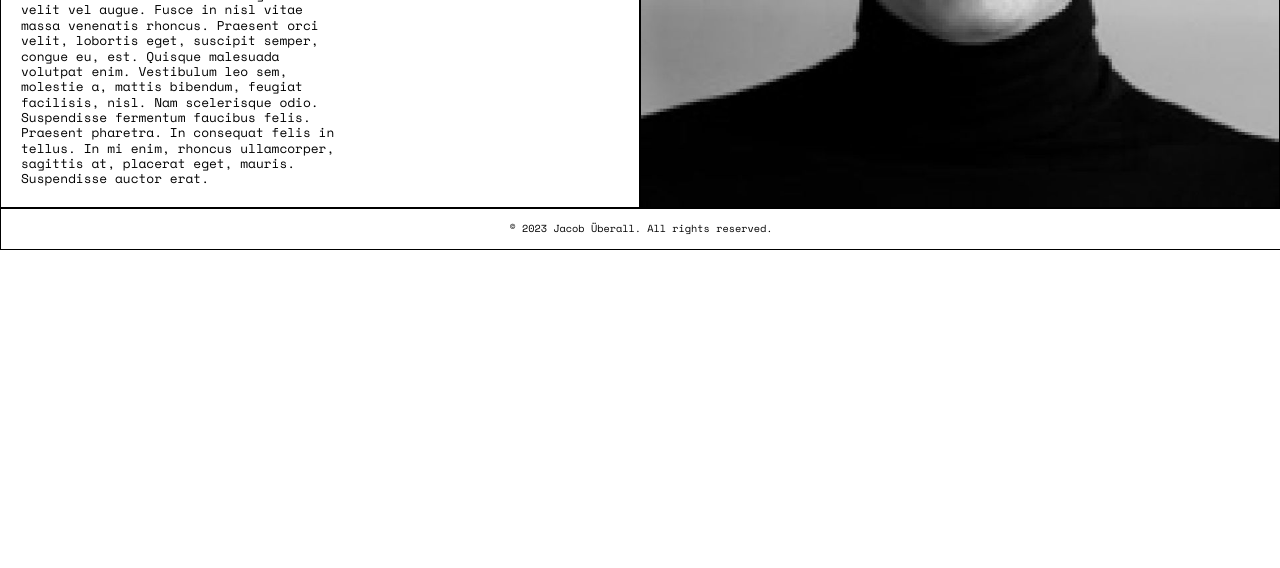
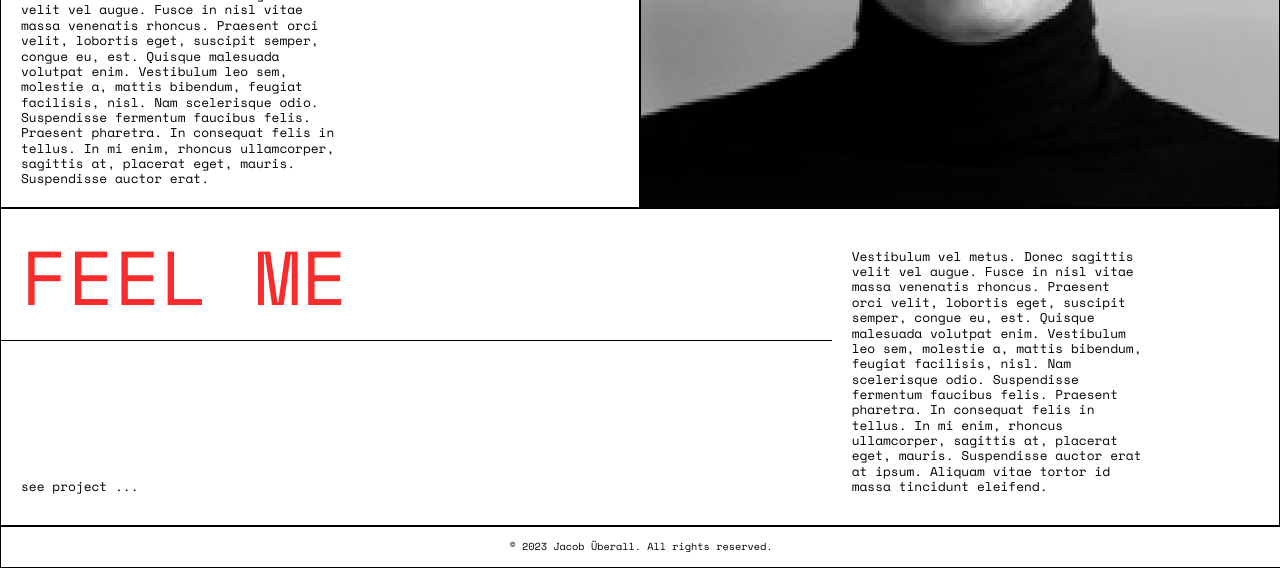
Before and after one commit to juliusuberall/Jacob_Homepage, a plain HTML site: page index.html in a window 1280 px wide. Shown: the part 512-1080 px from the top of the page. Before the commit the page ends 800 px from the top, so only its background shows below. Drawn offline with Linux system fonts and the light colour scheme.

Commit message:
Adds Collection Header

```diff
--- a/css/main.css
+++ b/css/main.css
@@ -39,12 +39,16 @@
 }
 /*------------------------BASE-CLASSES--------------------*/
 .Base-Cell{
-  padding: 20px;
   width: 100%;
   height: 100%;
   border: 0.5px solid #000000;
 }
 .image{
+  width: 100%;
+}
+.C-Landing{
+  display: flex;
+  flex-direction: row;
   width: 100%;
 }
 
@@ -74,11 +78,6 @@
   margin-top: -10px;
   padding: 20px;
 }
-#C-Landing-Opener{
-  display: flex;
-  flex-direction: row;
-  width: 100%;
-}
 #Name{
   background-color: #FFFF00;
 }
@@ -101,6 +100,39 @@
   padding: 20px;
 }
 
+/*------------------------COLLECTIONS--------------------*/
+.Collection_Header_Frame{
+  height: 30%;
+  width: 100%;
+  display: flex;
+  flex-direction: row;
+  position: relative;
+}
+.Collection_Header_L_Frame{
+  width: 65%;
+  height: 100%;
+}
+.Collection_Header_R_Frame{
+  width: 35%;
+  height: 100%;
+  vertical-align: center;
+}
+.Collection_Description{
+  width: 65%;
+  padding: 40px 20px 30px 20px ;
+}
+.Collection_Name_Frame{
+  padding: 30px 20px 25px 20px;
+  border-bottom: 1px solid #000000;
+}
+.Collection_Quicklinks_Frame{
+  position:absolute;
+  bottom: 0;
+  padding: 30px 20px 30px 20px ;
+}
+.Collection_Name{
+  color: #F92C2D;
+}
 
 /*------------------------RESPONSIVE-DESIGN--------------------------*/
 /*TABLET*/
--- a/index.html
+++ b/index.html
@@ -9,8 +9,8 @@
     <link rel="stylesheet" type="text/css" href="css/main.css">
 </head>
 <body style="background-color:#ffffff;">
-    <!---PROTOTYPING--->
-    <div id="C-Landing-Opener">
+    <!---OPENER--->
+    <div class ="C-Landing">
         <div class="Base-Cell Division-Landing-Opener-Media">
             <img class="image" src="media/images/JacobUberall_Fashion_Design_Portrait_emptySize.png">
             <div class="H1" id="OpeningHeadLine">“I AM EXPLORING UNCONVENTIONAL WAYS OF FASHION DESIGN.”</div>
@@ -25,6 +25,23 @@
             <img class="image" src="media/images/JacobUberall_Fashion_Design_Portrait.jpg">
         </div>
     </div>
+    <!---COLLECTIONS--->
+    <div class ="C-Landing" >
+        <div class="Base-Cell Collection_Header_Frame">
+            <div class="Collection_Header_L_Frame">
+                <div class="Collection_Name_Frame">
+                    <div class="H1 Collection_Name">FEEL ME</div>
+                </div>
+                <div class="Collection_Quicklinks_Frame">
+                    <div class="P">see project ...</div>
+                </div>
+            </div>
+            <div class="Collection_Header_R_Frame">
+                <div class="P Collection_Description">Vestibulum vel metus. Donec sagittis velit vel augue. Fusce in nisl vitae massa venenatis rhoncus. Praesent orci velit, lobortis eget, suscipit semper, congue eu, est. Quisque malesuada volutpat enim. Vestibulum leo sem, molestie a, mattis bibendum, feugiat facilisis, nisl. Nam scelerisque odio. Suspendisse fermentum faucibus felis. Praesent pharetra. In consequat felis in tellus. In mi enim, rhoncus ullamcorper, sagittis at, placerat eget, mauris. Suspendisse auctor erat at ipsum. Aliquam vitae tortor id massa tincidunt eleifend.</div>
+            </div>
+        </div>
+
+    </div>
     <!---FOOTER--->
     <div class="footer">
         <div class="copyright">© 2023 Jacob Überall. All rights reserved. </div>
```
